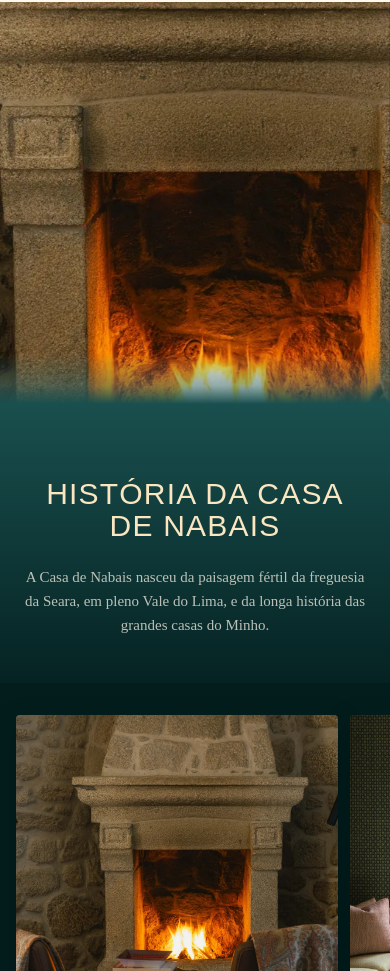
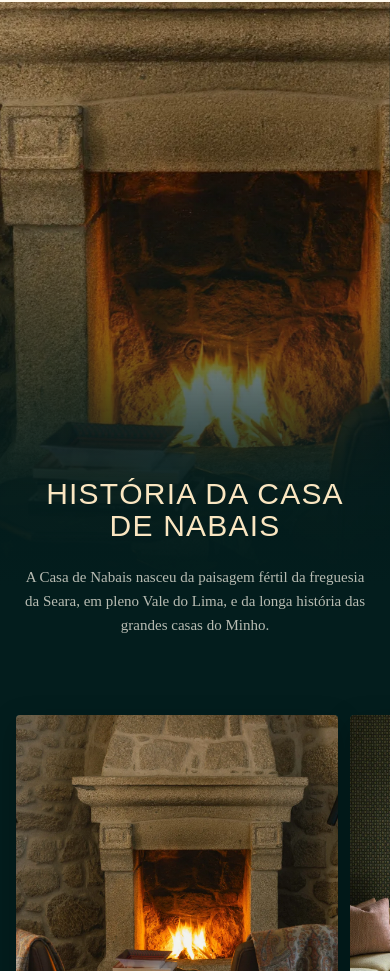
Before and after one commit to RodrigoAlarcao/Casa-de-Nabais, a Next.js app: page /a-casa in a window 390 px wide. Shown: the part 3465-4436 px from the top of the page. Built offline with nearby package versions, Linux system fonts and the light colour scheme; a web font is replaced by a local one.

Commit message:
revert(mobile): Historia hero gradient back to pre-Figma state
top:25%, transparent→#031D1D with original stops (35%, 58%, 76%)

https://claude.ai/code/session_01LaChLMGt58wv4h2zFaWQYw

```diff
--- a/components/CasaHistoriaSection.tsx
+++ b/components/CasaHistoriaSection.tsx
@@ -212,8 +212,8 @@ export default function CasaHistoriaSection() {
         </div>
         <div className="absolute left-0 right-0 pointer-events-none"
           style={{
-            top: '52%', bottom: '-40px', zIndex: 1,
-            background: 'linear-gradient(to bottom, transparent 0%, rgba(56,103,102,0.52) 9%, rgba(25,79,78,1) 14%, #031D1D 100%)',
+            top: '25%', bottom: '-40px', zIndex: 1,
+            background: 'linear-gradient(to bottom, transparent 0%, rgba(3,29,29,0.55) 35%, rgba(3,29,29,0.92) 58%, #031D1D 76%)',
           }}
         />
         <div className="absolute left-0 right-0 bottom-0 px-6 pb-10 text-center" style={{ zIndex: 2 }}>
```
